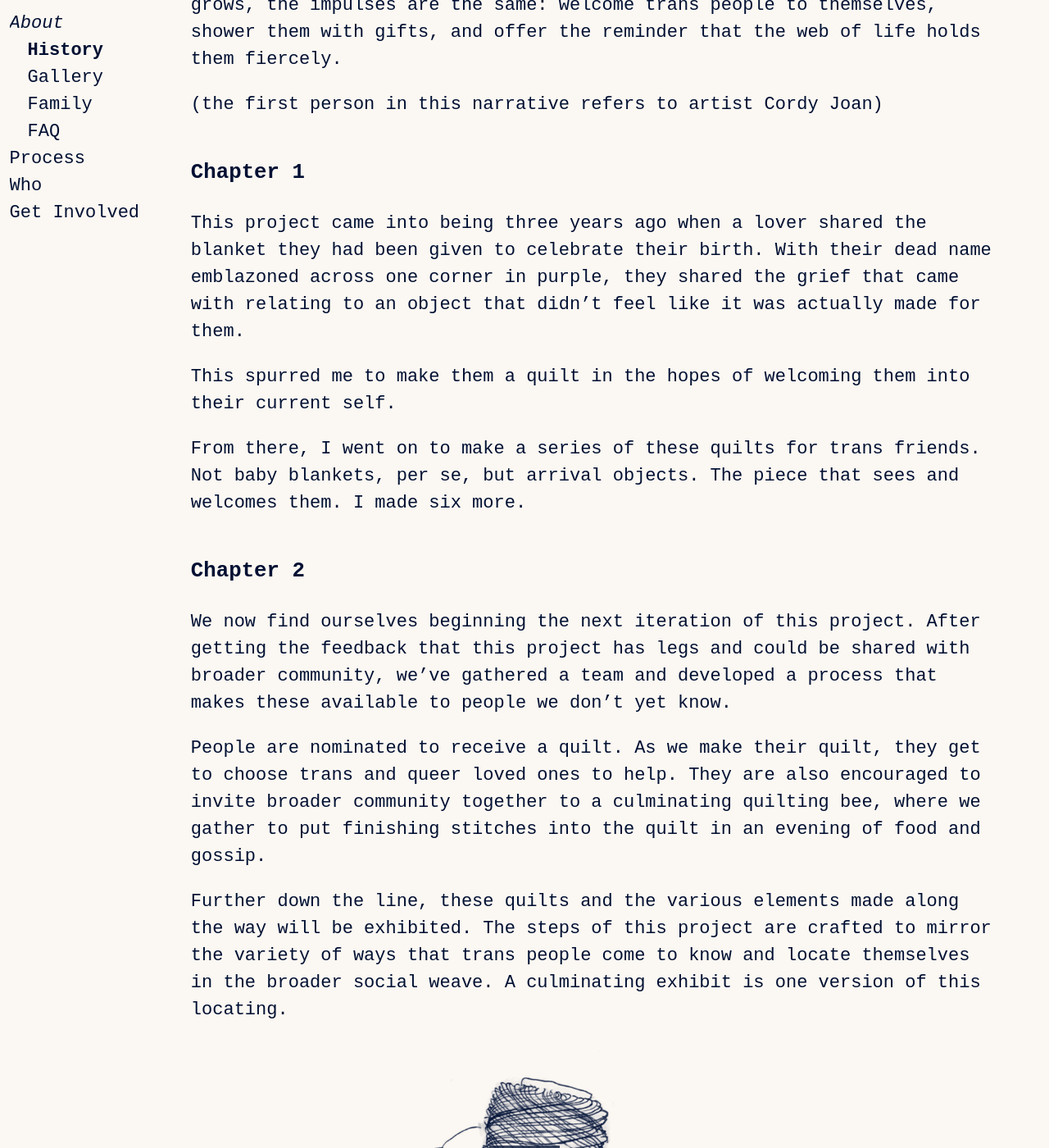
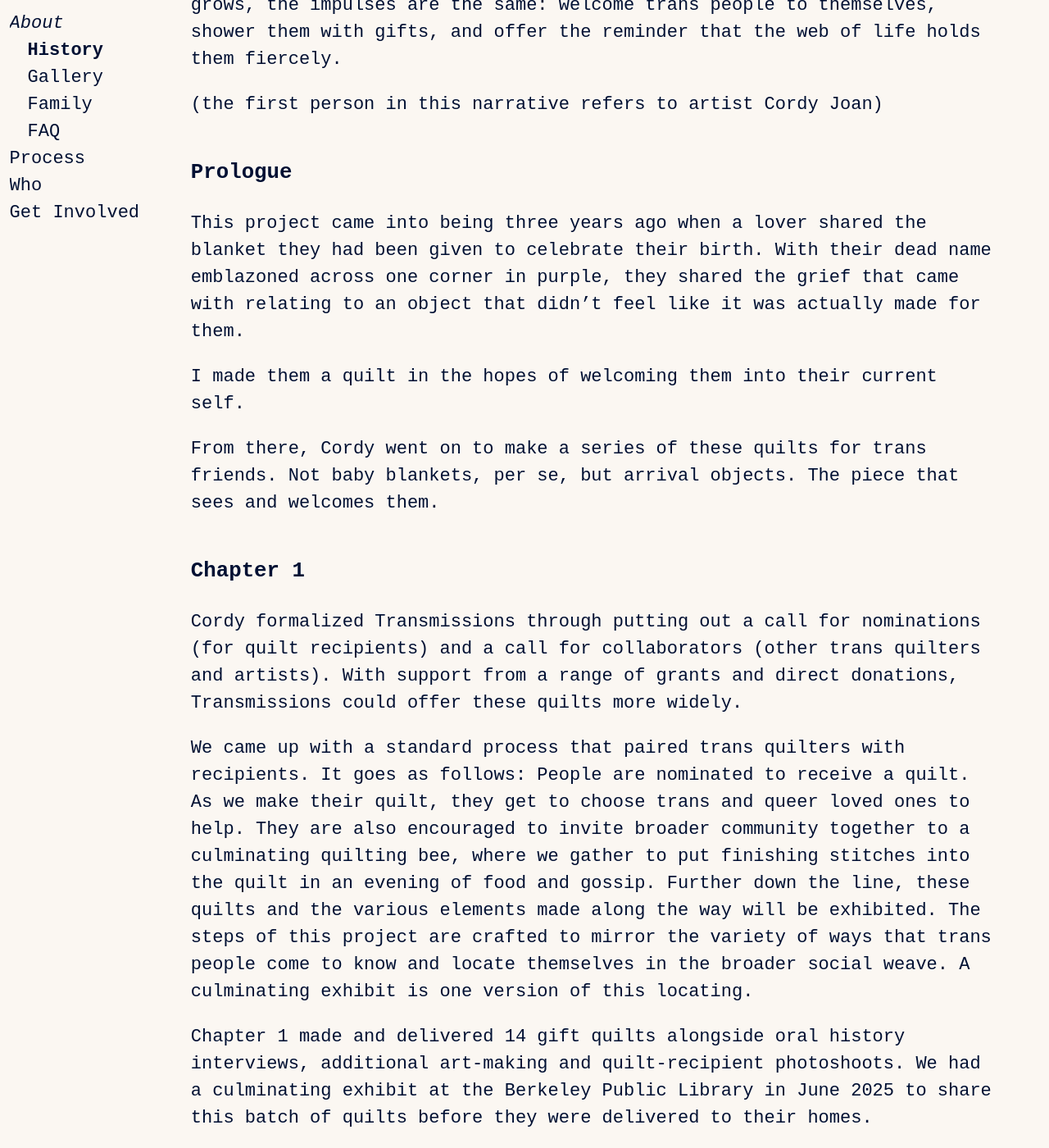
Before and after one commit to danieldickison/transmission-site, a Jekyll site: the page built from history.markdown, in a window 1280 px wide and 1400 px high, scrolled down 402 px. Shown: the whole window at 82% size. Built offline with Jekyll 4.4.1, drawn with Linux system fonts in a browser that asks for light colours; some web fonts are replaced; our own code applies the rules of GitHub Pages for plain Markdown files; some of the changed text lies outside the part shown.

Commit message:
Update history.markdown

```diff
--- a/history.markdown
+++ b/history.markdown
@@ -10,26 +10,30 @@
 
 (the first person in this narrative refers to artist Cordy Joan)
 
-### Chapter 1
+### Prologue
 
 This project came into being three years ago when a lover shared the blanket they had been given to celebrate their birth. With their dead name emblazoned across one corner in purple, they shared the grief that came with relating to an object that didn’t feel like it was actually made for them.
 
-This spurred me to make them a quilt in the hopes of welcoming them into their current self.
+I made them a quilt in the hopes of welcoming them into their current self.
 
-From there, I went on to make a series of these quilts for trans friends.
+From there, Cordy went on to make a series of these quilts for trans friends.
 Not baby blankets, per se, but arrival objects. The piece that sees and
-welcomes them. I made six more.
+welcomes them.
+
+### Chapter 1
+
+Cordy formalized Transmissions through putting out a call for nominations (for quilt recipients) and a call for collaborators (other trans quilters and artists). With support from a range of grants and direct donations, Transmissions could offer these quilts more widely.
+
+We came up with a standard process that paired trans quilters with recipients. It goes as follows:
+People are nominated to receive a quilt. As we make their quilt, they get to choose trans and queer loved ones to help. They are also encouraged to invite broader community together to a culminating quilting bee, where we gather to put finishing stitches into the quilt in an evening of food and gossip. Further down the line, these quilts and the various elements made along the way will be exhibited. The steps of this project are crafted to mirror the variety of ways that trans people come to know and locate themselves in the broader social weave. A culminating exhibit is one version of this locating.
+
+Chapter 1 made and delivered 14 gift quilts alongside oral history interviews, additional art-making and quilt-recipient photoshoots. We had a culminating exhibit at the Berkeley Public Library in June 2025 to share this batch of quilts before they were delivered to their homes.
 
 ### Chapter 2
 
-We now find ourselves beginning the next iteration of this project. After
-getting the feedback that this project has legs and could be shared
-with broader community, we've gathered a team and developed a process that makes these
-available to people we don’t yet know.
+As of early 2026, we're in process with an additional 25 quilts. Transmissions has a larger project goal to deliver 50 gift quilts to individually nominated trans people.
 
-People are nominated to receive a quilt. As we make their quilt, they get to choose trans and queer loved ones to help. They are also encouraged to invite broader community together to a culminating quilting bee, where we gather to put finishing stitches into the quilt in an evening of food and gossip.
 
-Further down the line, these quilts and the various elements made along the way will be exhibited. The steps of this project are crafted to mirror the variety of ways that trans people come to know and locate themselves in the broader social weave. A culminating exhibit is one version of this locating.
 
 {% capture gallery_href %}{{ "/gallery" | relative_url }}{% endcapture %}
 {% include link-button.html class="gallery" href=gallery_href label="Gallery" %}
```
